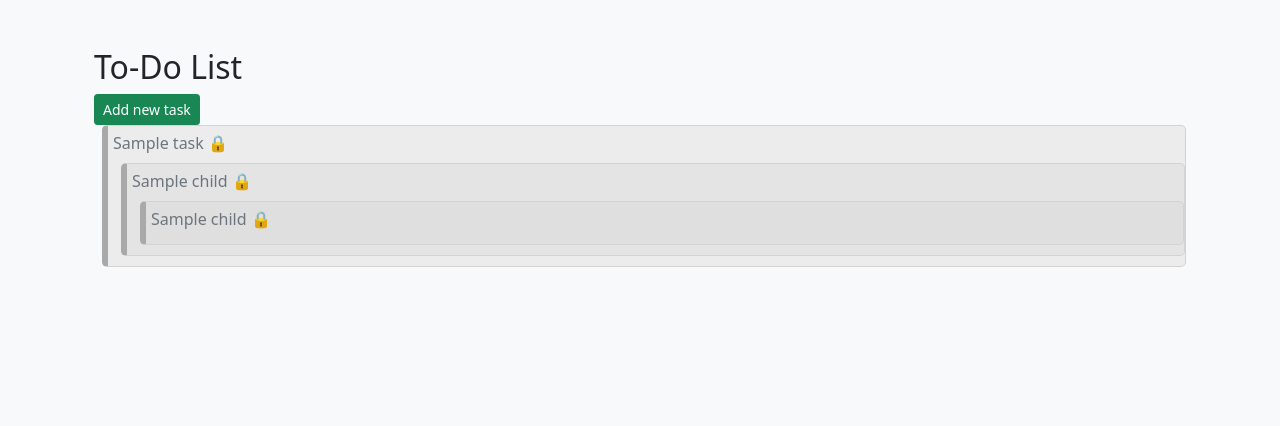
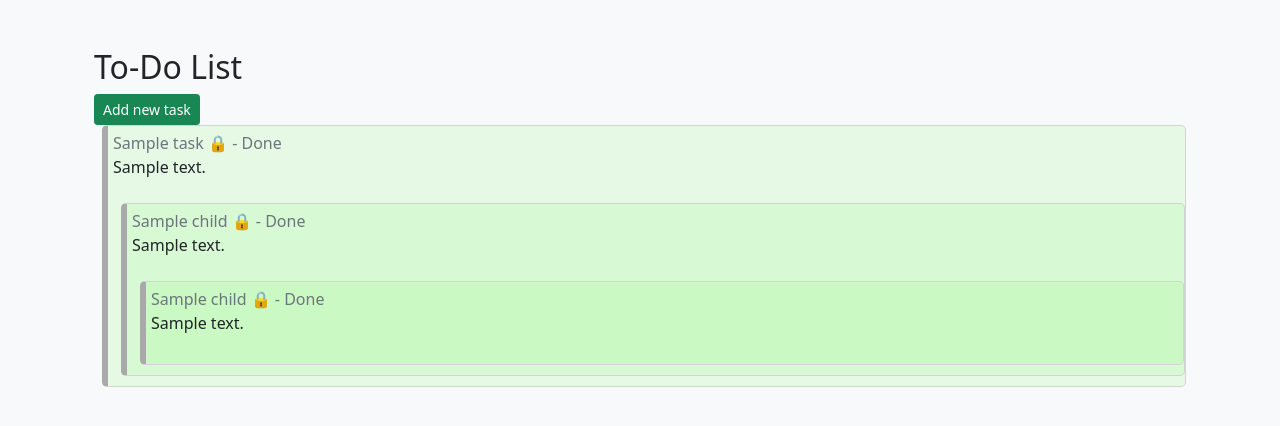
Before and after one commit to I-love-linux-12-31/ToDoListWebApp, a Flask app: template backend/templates/webapp/todo.html in a window 1280 px wide. Shown: the part 56-482 px from the top of the page. Run offline with Flask 3, Linux system fonts and the light colour scheme; the template is opened without the code that fills it: most values are stand-ins (such as "Sample title", 1, 10 or a date in 2020); parts of the project's set-up code (start-up, migrations or seed data) failed here and were passed over.

Commit message:
Improved UI

```diff
--- a/backend/static/main.css
+++ b/backend/static/main.css
@@ -39,3 +39,7 @@
     padding-left: 8px;
     list-style-type: none;
 }
+
+.todo-li-DONE {
+    background: rgba(130, 243, 106, 0.15);
+}
--- a/backend/templates/webapp/todo.html
+++ b/backend/templates/webapp/todo.html
@@ -8,7 +8,7 @@
         {% set is_readonly = not task["writable"] %}
         {% set is_today_deadline = (task["deadline"] and task["deadline"].date() == current_date.date()) %}
 
-        <li class="{% if is_today_deadline %}bg-warning{% endif %} todo-li" style="padding: 5px 0 5px 5px;margin-bottom: 5px; border-radius: 5px;">
+        <li class="{% if is_today_deadline and (task.get("status", "default") != "DONE") %}bg-warning{% endif %} todo-li todo-li-{{ task.get("status", "default") }}" style="padding: 5px 0 5px 5px;margin-bottom: 5px; border-radius: 5px;">
             <div class="d-flex justify-content-between align-items-center">
                 <div style="width: 80%;">
                     {% if not is_readonly %}
@@ -63,7 +63,9 @@
                             {% if is_readonly %}
                                 <span title="Read Only">🔒</span>
                             {% endif %}
+                            - {{  task["status"].capitalize() }}
                         </span>
+                        <p>{{task["description"]}}</p>
                     {% endif %}
                 </div>
 
@@ -89,7 +91,7 @@
     {% endmacro %}
 
     <a href="{{ url_for('webapp.todo.add_root_task') }}" class="btn btn-sm btn-success">Add new task</a>
-    <br>
+    <br style="margin-bottom: 16px;">
 
     <ul class="todo-ul">
         {% for task in tasks %}
```
